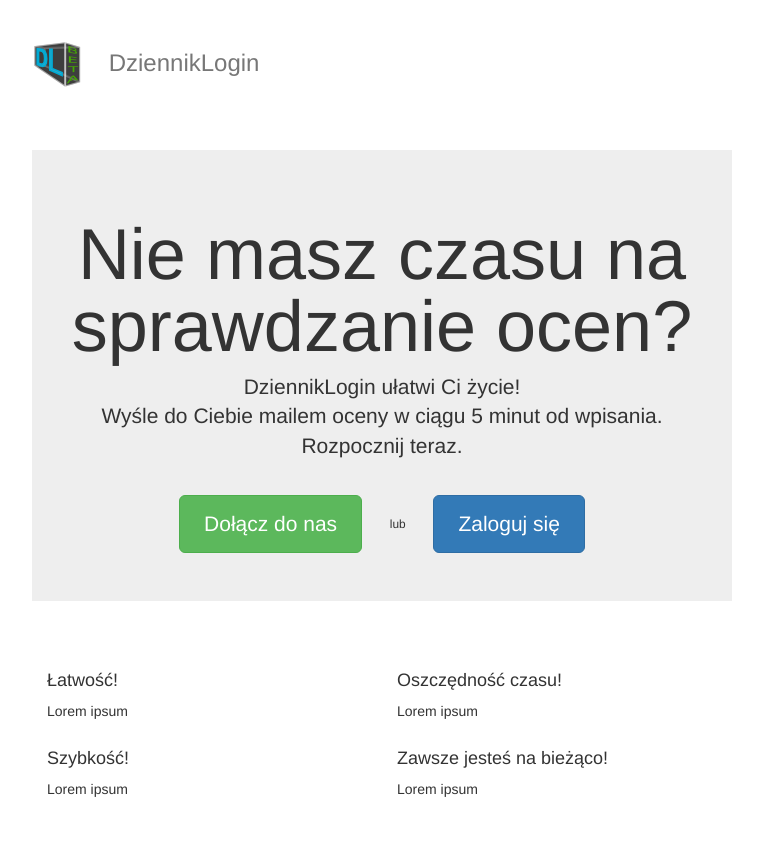
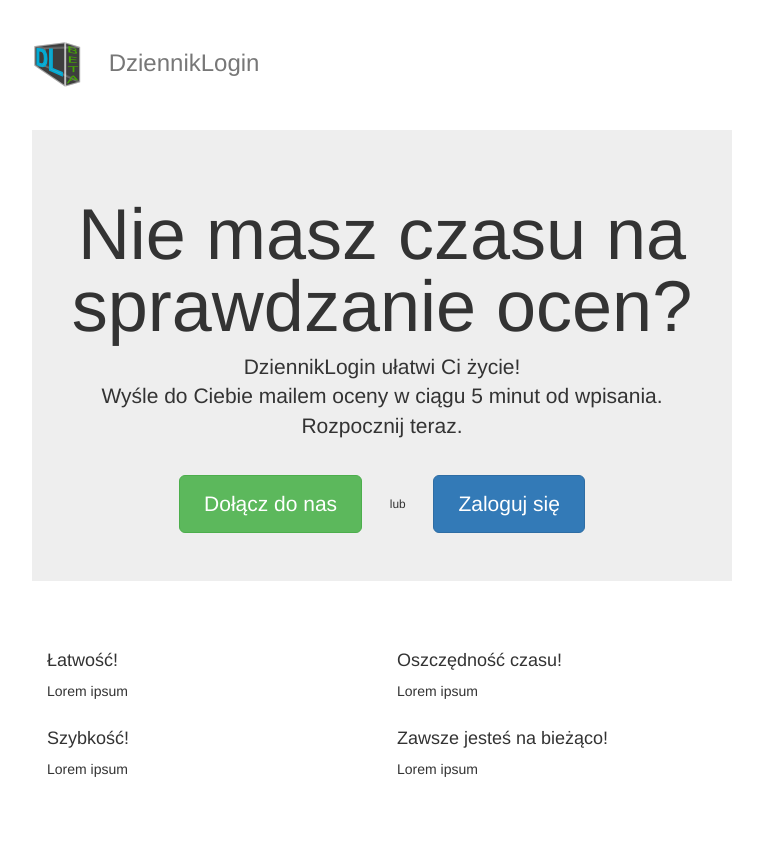
Before and after one commit to marcinlawnik/DziennikLoginBeta, a PHP site: page / in a window 1280 px wide. Shown: the top 841 px of the page, without its empty margins (258-1021 px from the left). Run offline with PHP 8.4, Linux system fonts and the light colour scheme; some libraries are stand-ins or nearby versions.

Commit message:
Update index.php

```diff
--- a/index.php
+++ b/index.php
@@ -24,7 +24,7 @@
 
             /* Main marketing message and sign up button */
             .jumbotron {
-                margin: 60px 0;
+                margin: 40px 0;
                 text-align: center;
             }
             .jumbotron h1 {
```
